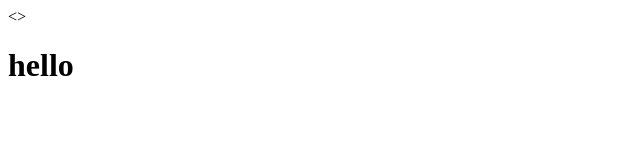
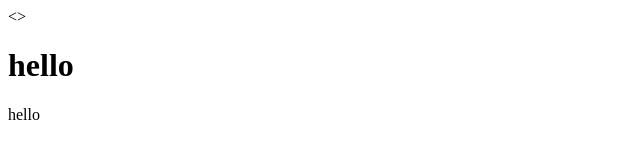
Before and after one commit to MohammedZahoor/new-project, a plain HTML site: page index.html in a window 1280 px wide. Shown: the full height of the page, 0-640 px from the left. Drawn offline with Linux system fonts and the light colour scheme.

Commit message:
added p1

```diff
--- a/index.html
+++ b/index.html
@@ -3,3 +3,7 @@
     <><h1>
         hello
     </h1>
+
+    <p1>
+        hello
+        </p1>
```
